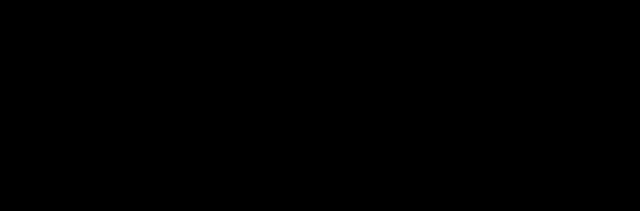
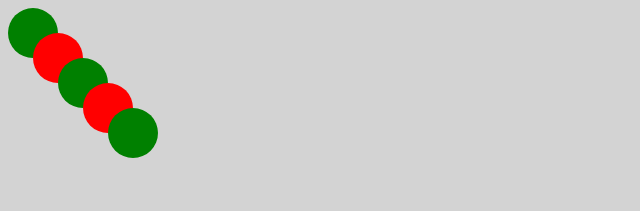
Before and after one commit to W-Rombouts/assignment-growing-circles, a plain HTML site: page index.html in a window 1280 px wide. Shown: the whole page, without its empty margins (0-640 px from the left). Drawn offline with nearby package versions, Linux system fonts and the light colour scheme.

Commit message:
Finished Assignment

```diff
--- a/css/style.css
+++ b/css/style.css
@@ -1,4 +1,4 @@
 body{
-    background-color: black;
+    background-color: lightgray;
     color: white;
 }
--- a/js/script.js
+++ b/js/script.js
@@ -1 +1,23 @@
 let myData = [1,2,3,4,5];
+
+
+var svgContainer = d3.select("body").append("svg")
+  .attr("width", 200)
+  .attr("height", 200);
+
+
+for (let i = 0; i < myData.length; i++) {
+  pos = 25*myData[i]
+  color = ""
+  if (i%2 !=0) {
+    color = "red"
+  }
+  else{
+    color = "green"
+  }
+  svgContainer.append("circle")
+  .attr("cx", pos)
+  .attr("cy", pos)
+  .attr("r", 25)
+  .style("fill", color);
+}
```
